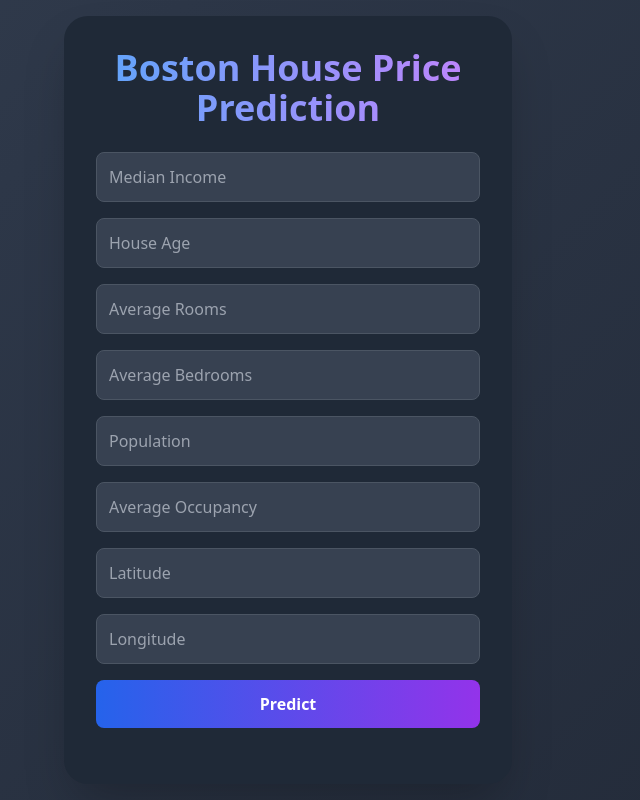
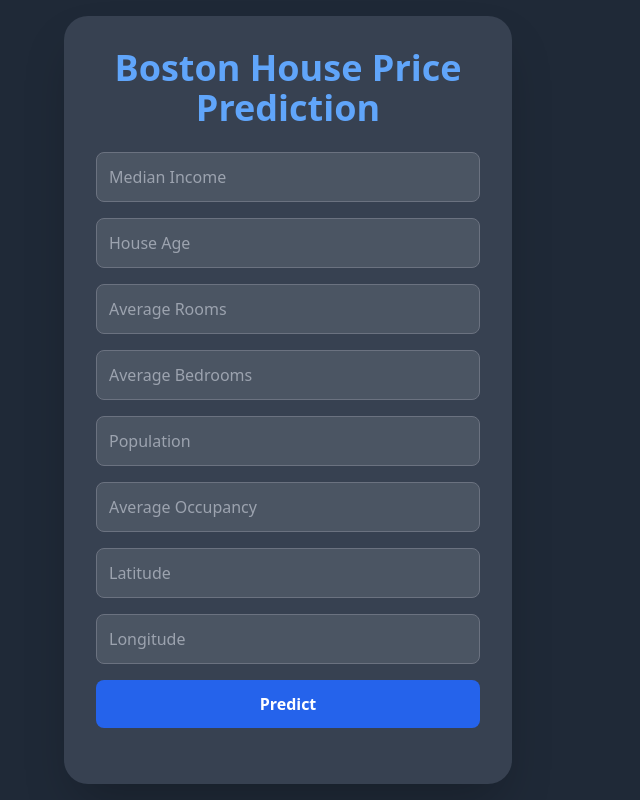
Before and after one commit to Mansi090/california_housing, a Flask app: page / in a window 1280 px wide. Shown: the whole page, without its empty margins (352-992 px from the left). Run offline with Flask 3, Linux system fonts and the light colour scheme; parts of the project's set-up code (start-up, migrations or seed data) failed here and were passed over; some libraries are stand-ins or nearby versions.

Commit message:
imp changes

```diff
--- a/requirements.txt
+++ b/requirements.txt
@@ -3,3 +3,4 @@ scikit-learn
 pandas
 numpy
 matplotlib
+gunicorn
--- a/templates/home.html
+++ b/templates/home.html
@@ -5,96 +5,78 @@
   <meta name="viewport" content="width=device-width, initial-scale=1.0" />
   <title>Boston House Price Prediction</title>
   <script src="https://cdn.tailwindcss.com"></script>
-  <style>
-    /* Custom background gradient with animation */
-    body {
-      background: linear-gradient(-45deg, #1a202c, #2d3748, #4a5568, #2d3748);
-      background-size: 400% 400%;
-      animation: gradientBG 15s ease infinite;
-    }
-
-    @keyframes gradientBG {
-      0% { background-position: 0% 50%; }
-      50% { background-position: 100% 50%; }
-      100% { background-position: 0% 50%; }
-    }
-
-    /* Custom glow effect on hover */
-    .glow-on-hover:hover {
-      box-shadow: 0 0 15px rgba(59, 130, 246, 0.6);
-    }
-  </style>
 </head>
-<body class="flex items-center justify-center min-h-screen">
-  <div class="bg-gray-800 shadow-2xl rounded-3xl p-8 max-w-md w-full transform transition-all duration-300 hover:scale-105">
-    <h1 class="text-4xl font-extrabold text-transparent bg-clip-text bg-gradient-to-r from-blue-400 to-purple-400 mb-6 text-center">
+<body class="flex items-center justify-center min-h-screen bg-gray-800">
+  <div class="bg-gray-700 shadow-2xl rounded-3xl p-8 max-w-md w-full">
+    <h1 class="text-4xl font-extrabold text-blue-400 mb-6 text-center">
       Boston House Price Prediction
     </h1>
-    <form action="{{ url_for('predict') }}" method="post" class="space-y-4">
+    <form action="/predict" method="post" class="space-y-4">
       <input
         type="text"
         name="MedInc"
         placeholder="Median Income"
         required
-        class="w-full p-3 bg-gray-700 border border-gray-600 rounded-lg focus:outline-none focus:ring-2 focus:ring-blue-400 text-gray-200 transition placeholder-gray-400"
+        class="w-full p-3 bg-gray-600 border border-gray-500 rounded-lg focus:outline-none text-gray-200 placeholder-gray-400"
       />
       <input
         type="text"
         name="HouseAge"
         placeholder="House Age"
         required
-        class="w-full p-3 bg-gray-700 border border-gray-600 rounded-lg focus:outline-none focus:ring-2 focus:ring-blue-400 text-gray-200 transition placeholder-gray-400"
+        class="w-full p-3 bg-gray-600 border border-gray-500 rounded-lg focus:outline-none text-gray-200 placeholder-gray-400"
       />
       <input
         type="text"
         name="AveRooms"
         placeholder="Average Rooms"
         required
-        class="w-full p-3 bg-gray-700 border border-gray-600 rounded-lg focus:outline-none focus:ring-2 focus:ring-blue-400 text-gray-200 transition placeholder-gray-400"
+        class="w-full p-3 bg-gray-600 border border-gray-500 rounded-lg focus:outline-none text-gray-200 placeholder-gray-400"
       />
       <input
         type="text"
         name="AveBedrms"
         placeholder="Average Bedrooms"
         required
-        class="w-full p-3 bg-gray-700 border border-gray-600 rounded-lg focus:outline-none focus:ring-2 focus:ring-blue-400 text-gray-200 transition placeholder-gray-400"
+        class="w-full p-3 bg-gray-600 border border-gray-500 rounded-lg focus:outline-none text-gray-200 placeholder-gray-400"
       />
       <input
         type="text"
         name="Population"
         placeholder="Population"
         required
-        class="w-full p-3 bg-gray-700 border border-gray-600 rounded-lg focus:outline-none focus:ring-2 focus:ring-blue-400 text-gray-200 transition placeholder-gray-400"
+        class="w-full p-3 bg-gray-600 border border-gray-500 rounded-lg focus:outline-none text-gray-200 placeholder-gray-400"
       />
       <input
         type="text"
         name="AveOccup"
         placeholder="Average Occupancy"
         required
-        class="w-full p-3 bg-gray-700 border border-gray-600 rounded-lg focus:outline-none focus:ring-2 focus:ring-blue-400 text-gray-200 transition placeholder-gray-400"
+        class="w-full p-3 bg-gray-600 border border-gray-500 rounded-lg focus:outline-none text-gray-200 placeholder-gray-400"
       />
       <input
         type="text"
         name="Latitude"
         placeholder="Latitude"
         required
-        class="w-full p-3 bg-gray-700 border border-gray-600 rounded-lg focus:outline-none focus:ring-2 focus:ring-blue-400 text-gray-200 transition placeholder-gray-400"
+        class="w-full p-3 bg-gray-600 border border-gray-500 rounded-lg focus:outline-none text-gray-200 placeholder-gray-400"
       />
       <input
         type="text"
         name="Longitud"
         placeholder="Longitude"
         required
-        class="w-full p-3 bg-gray-700 border border-gray-600 rounded-lg focus:outline-none focus:ring-2 focus:ring-blue-400 text-gray-200 transition placeholder-gray-400"
+        class="w-full p-3 bg-gray-600 border border-gray-500 rounded-lg focus:outline-none text-gray-200 placeholder-gray-400"
       />
       <button
         type="submit"
-        class="w-full bg-gradient-to-r from-blue-600 to-purple-600 hover:from-blue-500 hover:to-purple-500 transition duration-200 ease-in-out text-white py-3 rounded-lg font-semibold glow-on-hover"
+        class="w-full bg-blue-600 hover:bg-blue-500 transition duration-200 ease-in-out text-white py-3 rounded-lg font-semibold"
       >
         Predict
       </button>
     </form>
-    <div class="mt-6 text-lg text-center text-transparent bg-clip-text bg-gradient-to-r from-blue-400 to-purple-400">
+    <!-- Prediction Text -->
+    <div class="mt-6 text-lg text-center text-blue-400">
       {{ prediction_text }}
     </div>
   </div>
```
Also changed, not shown: 1 other file.
